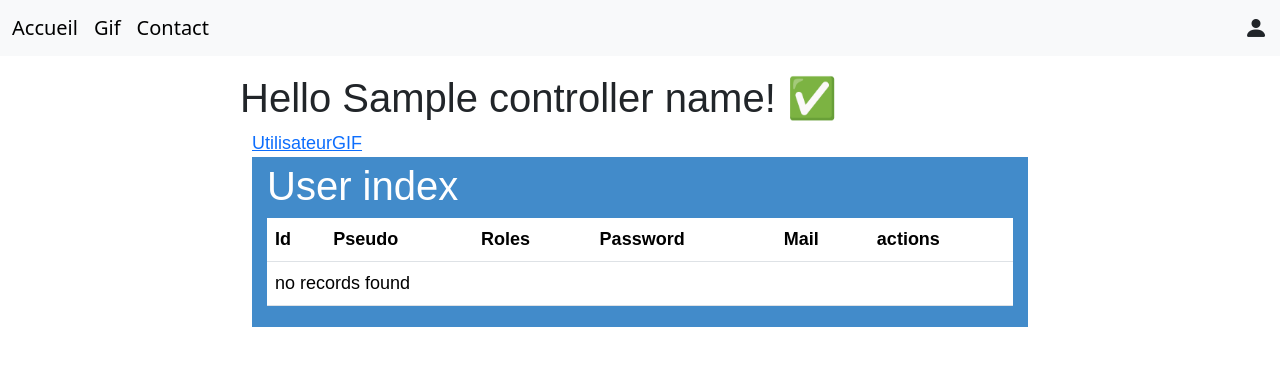
After one commit to Rod-tout-court/projet_web, a Symfony app: template templates/admin/index.html.twig in a window 1280 px wide. The commit adds this page. Shown: the top 366 px of the page. Run offline with Twig, Linux system fonts and the light colour scheme; the template is opened without the code that fills it: most values are stand-ins (such as "Sample title", 1, 10 or a date in 2020); some libraries are stand-ins or nearby versions.

Commit message:
Ajout d'un panneau d'administrateur pour la gestion des GIF

```diff
--- a/public/css/style.css
+++ b/public/css/style.css
@@ -8,7 +8,32 @@
     height: 80px;
 }
 
-.gif{
-  max-width: 250px;
-  height: auto;
+#exTab1 .tab-content {
+  color : white;
+  background-color: #428bca;
+  padding : 5px 15px;
 }
+
+#exTab2 h3 {
+  color : white;
+  background-color: #428bca;
+  padding : 5px 15px;
+}
+
+/* remove border radius for the tab */
+
+#exTab1 .nav-pills > li > a {
+  border-radius: 0;
+}
+
+/* change border radius for the tab , apply corners on top*/
+
+#exTab3 .nav-pills > li > a {
+  border-radius: 4px 4px 0 0 ;
+}
+
+#exTab3 .tab-content {
+  color : white;
+  background-color: #428bca;
+  padding : 5px 15px;
+}
--- a/src/Controller/GifController.php
+++ b/src/Controller/GifController.php
@@ -38,7 +38,7 @@ class GifController extends AbstractController
         $gifs = $gifRepository->findBy(['visible' => true]);
     }
 
-        return $this->render('gif/index.html.twig', [
+        return $this->render('gif/librairie_public.html.twig', [
             'gifs' => $gifs,
         ]);
     }
@@ -158,7 +158,8 @@ class GifController extends AbstractController
     {
         // Vérifier si l'utilisateur actuel est l'auteur du GIF
         $currentUser = $this->getUser();
-        if ($currentUser !== $gif->getAuthor()) {
+        dump($gif);
+        if ($currentUser !== $gif->getAuthor() && !in_array('ROLE_ADMIN', $currentUser->getRoles())) {
             // Rediriger ou afficher un message d'erreur, car l'utilisateur n'est pas autorisé à supprimer ce GIF
             // Par exemple, rediriger vers une page d'accès refusé
             return $this->redirectToRoute('access_denied'); // Remplacez 'access_denied' par le nom de votre route d'accès refusé
--- a/src/Controller/RegistrationController.php
+++ b/src/Controller/RegistrationController.php
@@ -32,6 +32,8 @@ class RegistrationController extends AbstractController
                 )
             );
 
+            $user->setRoles(['ROLE_USER']);
+
             $entityManager->persist($user);
             $entityManager->flush();
 
--- a/src/Entity/User.php
+++ b/src/Entity/User.php
@@ -71,8 +71,6 @@ class User implements UserInterface, PasswordAuthenticatedUserInterface
     {
         $roles = $this->roles;
         // guarantee every user at least has ROLE_USER
-        $roles[] = 'ROLE_USER';
-
         return array_unique($roles);
     }
 
--- /dev/null
+++ b/templates/admin/_gif.html.twig
@@ -0,0 +1,37 @@
+<div class="container mt-5">
+        <h1 class="text-center mb-4">Gif Index</h1>
+
+        <table class="table table-bordered table-hover">
+            <thead class="thead-dark">
+                <tr>
+                    <th scope="col">Id</th>
+                    <th scope="col">Name</th>
+                    <th scope="col">Gif</th>
+                    <th scope="col">Tags</th>
+                    <th scope="col">Visible</th>
+                    <th scope="col">Actions</th>
+                </tr>
+            </thead>
+            <tbody>
+                {% for gif in gifs %}
+                    <tr>
+                        <td>{{ gif.id }}</td>
+                        <td>{{ gif.name }}</td>
+                        <td><img src="{{ asset('uploads/gif/' ~ gif.gifFilename) }}" class="img-thumbnail" alt="{{ gif.name }}"></td>
+                        <td>{{ gif.tags ? gif.tags|join(', ') : '' }}</td>
+                        <td>{{ gif.visible ? 'Yes' : 'No' }}</td>
+                        <td>
+                            <a href="{{ path('app_gif_show', {'id': gif.id}) }}" class="btn btn-dark btn-sm">Show</a>
+                            <a href="{{ path('app_gif_edit', {'id': gif.id}) }}" class="btn btn-dark btn-sm">Edit</a>
+                            <a href="{{ path('app_admin_visible', {'id': gif.id}) }}" class="btn btn-dark btn-sm">Toggle Visibility</a>
+                            <a href="{{ path('app_admin_gif_delete', {'id': gif.id}) }}" class="btn btn-danger btn-sm" onclick="return confirm('Are you sure?')">Delete</a>
+                        </td>
+                    </tr>
+                {% else %}
+                    <tr>
+                        <td colspan="6" class="text-center">Pas de gif à afficher!</td>
+                    </tr>
+                {% endfor %}
+            </tbody>
+        </table>
+    </div>
--- /dev/null
+++ b/templates/admin/_user.html.twig
@@ -0,0 +1,32 @@
+<h1>User index</h1>
+    <table class="table">
+        <thead>
+            <tr>
+                <th>Id</th>
+                <th>Pseudo</th>
+                <th>Roles</th>
+                <th>Password</th>
+                <th>Mail</th>
+                <th>actions</th>
+            </tr>
+        </thead>
+        <tbody>
+        {% for user in users %}
+            <tr>
+                <td>{{ user.id }}</td>
+                <td>{{ user.pseudo }}</td>
+                <td>{{ user.roles ? user.roles|json_encode : '' }}</td>
+                <td>{{ user.password }}</td>
+                <td>{{ user.mail }}</td>
+                <td>
+                    <a href="{{ path('app_user_show', {'id': user.id}) }}">show</a>
+                    <a href="{{ path('app_user_edit', {'id': user.id}) }}">edit</a>
+                </td>
+            </tr>
+        {% else %}
+            <tr>
+                <td colspan="6">no records found</td>
+            </tr>
+        {% endfor %}
+        </tbody>
+    </table>
--- /dev/null
+++ b/templates/admin/index.html.twig
@@ -0,0 +1,43 @@
+{% extends 'base.html.twig' %}
+
+{% block title %}Hello AdminController!{% endblock %}
+
+{% block body %}
+
+<style>
+    .example-wrapper { margin: 1em auto; max-width: 800px; width: 95%; font: 18px/1.5 sans-serif; }
+    .example-wrapper code { background: #F5F5F5; padding: 2px 6px; }
+</style>
+
+<div class="example-wrapper">
+    <h1>Hello {{ controller_name }}! ✅</h1>
+
+<div id="exTab1" class="container">
+<ul  class="nav nav-pills">
+    <li class="active">
+        <a  href="#1a" data-toggle="tab">Utilisateur</a>
+    </li>
+    <li>
+        <a href="#2a" data-toggle="tab">GIF</a>
+    </li>
+</ul>
+
+    <div class="tab-content clearfix">
+        <div class="tab-pane active" id="1a">
+            {{ include("admin/_user.html.twig", {'users': users}) }}
+        </div>
+
+        <div class="tab-pane" id="2a">
+            {{ include("admin/_gif.html.twig", {'gifs': gifs}) }}
+        </div>
+    </div>
+</div>
+
+
+<!-- Bootstrap core JavaScript
+    ================================================== -->
+	<!-- Placed at the end of the document so the pages load faster -->
+	<script src="https://ajax.googleapis.com/ajax/libs/jquery/1.11.1/jquery.min.js"></script>
+	<script src="//maxcdn.bootstrapcdn.com/bootstrap/3.2.0/js/bootstrap.min.js"></script>
+</div>
+{% endblock %}
```
Also changed, not shown: src/Controller/AdminController.php (added, +85 -0 lines), src/Form/AdminType.php (added, +24 -0 lines), templates/gif/librairie_public.html.twig (+1 -7 lines).
